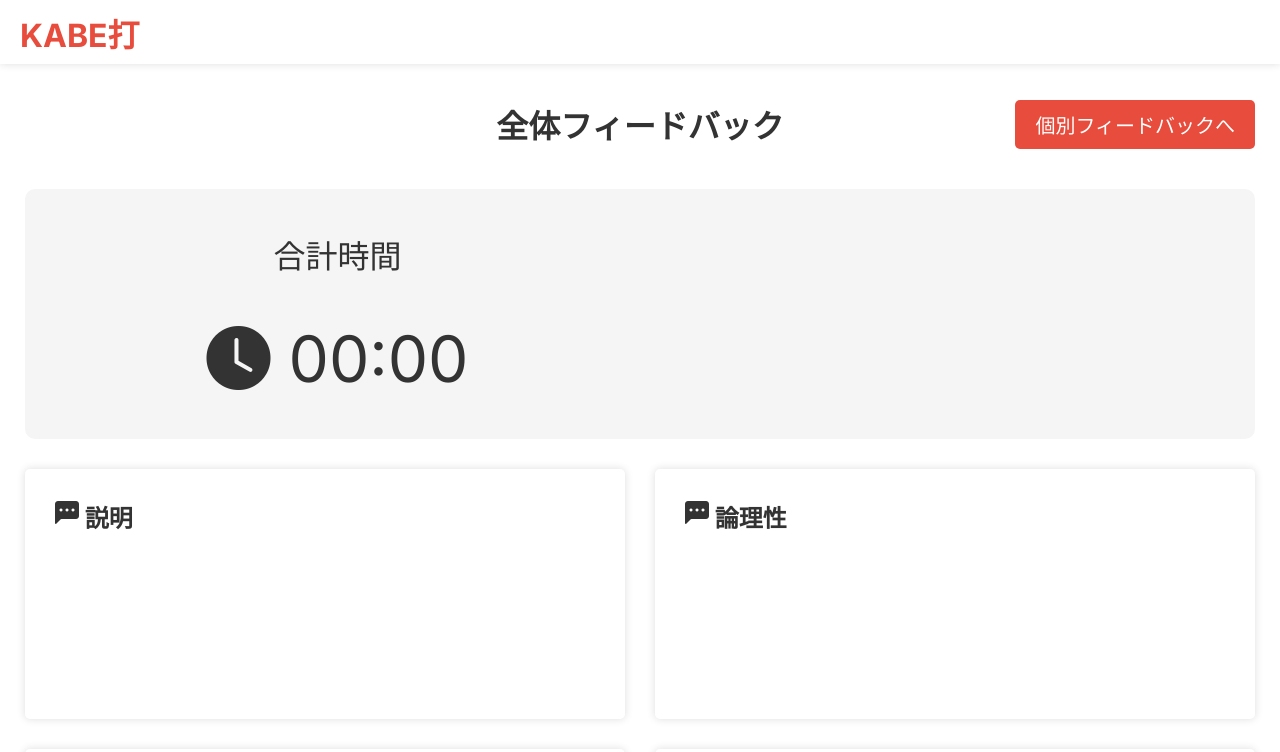
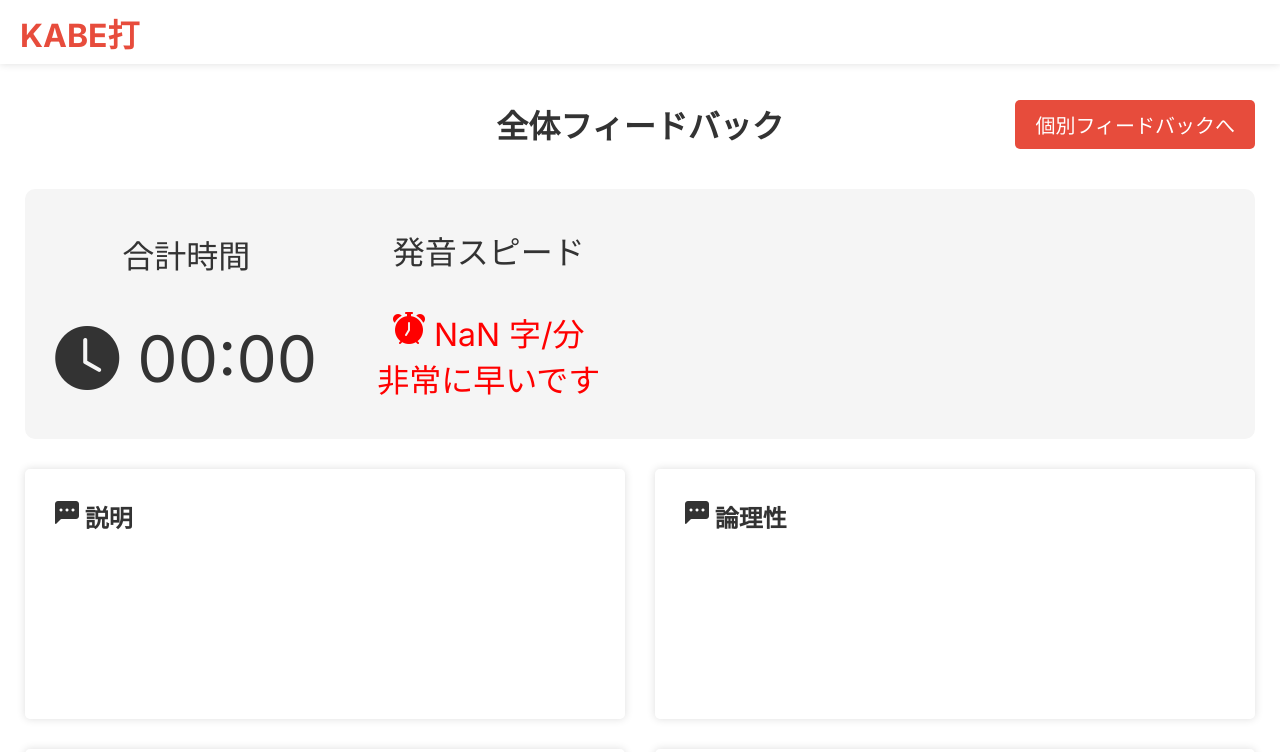
Before and after one commit to itsp-pbl-2023/kagayaki, a Next.js app in the folder src/: page /feedback in a window 1280 px wide. Shown: the top 752 px of the page. Built offline with nearby package versions, Linux system fonts and the light colour scheme.

Commit message:
スピーと表示

```diff
--- a/src/app/feedback/detail/page.module.css
+++ b/src/app/feedback/detail/page.module.css
@@ -150,3 +150,15 @@
   padding: 0 20px;
   width: calc(100% - 100px);
 }
+
+.red {
+  color: red;
+}
+
+.orange {
+  color: orange;
+}
+
+.green {
+  color: lightseagreen;
+}
--- a/src/app/feedback/page.module.css
+++ b/src/app/feedback/page.module.css
@@ -56,7 +56,7 @@
   display: flex;
   justify-content: center;
   align-items: center;
-  width: 50%;
+  width: 25%;
 }
 
 .amount_time_text {
@@ -71,6 +71,39 @@
   justify-content: center;
   width: 100%;
   font-size: 64px;
+}
+
+.amount_speed {
+  display: flex;
+  justify-content: center;
+  align-items: center;
+  width: 25%;
+}
+
+.amount_speed_text {
+  display: flex;
+  justify-content: center;
+  width: 100%;
+  font-size: 32px;
+}
+
+.amount_speed_text_time {
+  display: flex;
+  justify-content: center;
+  width: 100%;
+  font-size: 32px;
+}
+
+.red {
+  color: red;
+}
+
+.orange {
+  color: orange;
+}
+
+.green {
+  color: lightseagreen;
 }
 
 .lap_time {
--- a/src/app/feedback/page.tsx
+++ b/src/app/feedback/page.tsx
@@ -5,12 +5,51 @@ import { useAppContext } from "../context/store";
 import styles from "./page.module.css";
 import Link from "next/link";
 
+export const calStringPerMinute = (text: string, time: number) => {
+  //const minutes = lapTime.reduce((a, b) => a + b, 0) / 60000;
+  const minutes = time / 60000;
+  //const stringSize = transcript.reduce((a, b) => a + b, "").length;
+  const stringSize = text.length;
+  return stringSize / minutes;
+};
+
+export const valSpeed = (sizePerMinute: number) => {
+  console.log("number:");
+  console.log(sizePerMinute);
+  const bestStringSize = 300;
+  const goodRate: number = 0.2;
+  const badRate = 0.5;
+  const speed = (sizePerMinute - bestStringSize) / bestStringSize;
+  console.log("speed:");
+  console.log(speed);
+  if (-goodRate < speed && speed < goodRate) {
+    return 0;
+  }
+  if (-badRate < speed && speed < -goodRate) {
+    return -1;
+  }
+  if (goodRate < speed && speed < badRate) {
+    return 1;
+  }
+  if (speed < -badRate) {
+    return -2;
+  }
+  return 2;
+};
+
 export default function Home() {
   const { lapTime, transcript } = useAppContext();
   const amountMinutes = Math.floor(lapTime.reduce((a, b) => a + b, 0) / 60000);
   const amountSeconds = Math.floor(
     (lapTime.reduce((a, b) => a + b, 0) % 60000) / 1000
   );
+
+  const totalStringPerMinute = calStringPerMinute(
+    transcript.reduce((a, b) => a + b, ""),
+    lapTime.reduce((a, b) => a + b, 0)
+  );
+
+  const totalSpeed = valSpeed(totalStringPerMinute);
 
   // chatgptからfetchでテキスト取得
   useEffect(() => {
@@ -34,10 +73,43 @@ export default function Home() {
             {amountSeconds < 10 ? "0" + amountSeconds : amountSeconds}
           </div>
         </div>
+        <div className={styles.amount_speed}>
+          <div className={styles.amount_speed_text}>発音スピード</div>
+          <div
+            className={
+              styles.amount_speed_text_time +
+              " " +
+              (totalSpeed == 0
+                ? styles.green
+                : totalSpeed == -1 || totalSpeed == 1
+                ? styles.orange
+                : styles.red)
+            }
+          >
+            <div>
+              <i className="bi bi-alarm-fill" />
+              &nbsp;{Math.floor(totalStringPerMinute)}&nbsp;字/分
+            </div>
+            <div>
+              {totalSpeed == 0
+                ? "完璧です"
+                : totalSpeed == -1
+                ? "少し遅いです"
+                : totalSpeed == 1
+                ? "少し早いです"
+                : totalSpeed == -2
+                ? "非常に遅いです"
+                : "非常に早いです"}
+            </div>
+          </div>
+        </div>
         <div className={styles.lap_time}>
           {lapTime.map((time, index) => {
             const minutes = Math.floor(time / 60000);
             const seconds = Math.floor((time % 60000) / 1000);
+            const text = transcript[index];
+            const stringPerMinute = calStringPerMinute(text, time);
+            const speed = valSpeed(stringPerMinute);
             return (
               <div key={index} className={styles.lap_time_text}>
                 {index + 1}ページ目
@@ -45,6 +117,28 @@ export default function Home() {
                 <i className="bi bi-clock-fill" />
                 &nbsp;{minutes < 10 ? "0" + minutes : minutes}:
                 {seconds < 10 ? "0" + seconds : seconds}
+                <div
+                  className={
+                    speed == 0
+                      ? styles.green
+                      : speed == -1 || speed == 1
+                      ? styles.orange
+                      : styles.red
+                  }
+                >
+                  &nbsp;
+                  <i className="bi bi-alarm-fill" />
+                  &nbsp;
+                  {speed == 0
+                    ? "完璧です"
+                    : speed == -1
+                    ? "少し遅いです"
+                    : speed == 1
+                    ? "少し早いです"
+                    : speed == -2
+                    ? "非常に遅いです"
+                    : "非常に早いです"}
+                </div>
               </div>
             );
           })}
```
Also changed, not shown: src/app/feedback/detail/page.tsx (+37 -1 lines).
